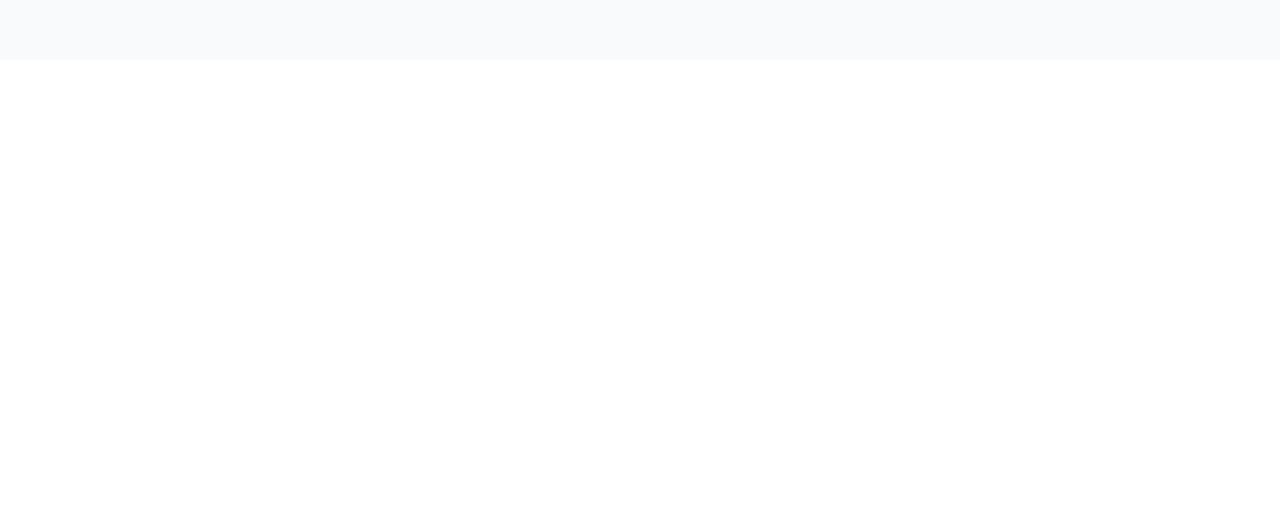
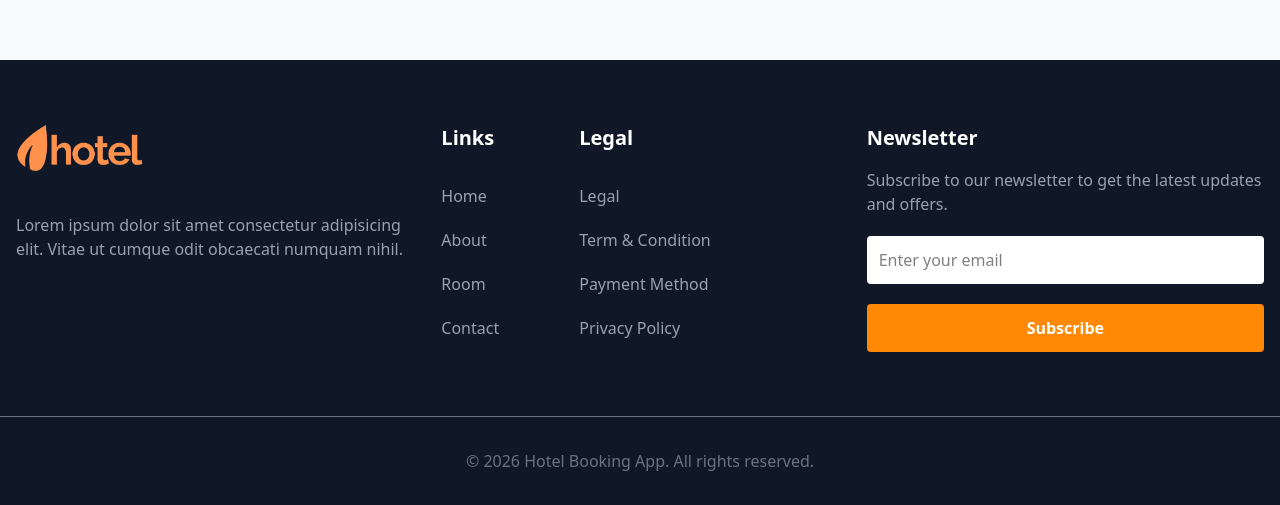
Before and after one commit to Rifal-code/hotel-booking, a Next.js app: page / in a window 1280 px wide. Shown: the part 740-1245 px from the top of the page. Before the commit the page ends 800 px from the top, so only its background shows below. Built offline with nearby package versions, Linux system fonts and the light colour scheme.

Commit message:
feat: add footer component

```diff
--- a/app/layout.tsx
+++ b/app/layout.tsx
@@ -2,6 +2,7 @@
 import { Raleway } from "next/font/google";
 import "./globals.css";
 import NavBar from "@/components/navbar/navbar";
+import Footer from "@/components/footer";
 
 const raleway = Raleway({
   variable: "--font-raleway",
@@ -23,6 +24,7 @@
       <body className={`${raleway.variable} antialiased`}>
         <NavBar />
         <main className="min-h-screen bg-gray-50">{children}</main>
+        <Footer />
       </body>
     </html>
   );
--- /dev/null
+++ b/components/footer.tsx
@@ -0,0 +1,94 @@
+import Link from "next/link";
+import Image from "next/image";
+
+const Footer = () => {
+  return (
+    <footer className="bg-gray-900">
+      <div className="max-w-screen mx-auto px-4 w-full py-10 md:py-16">
+        <div className="grid md:grid-cols-3 gap-7">
+          <div>
+            <Link href="/">
+              <Image
+                className="mb-10 block"
+                src="/logo.png"
+                alt="Hotel Booking App Logo"
+                width={128}
+                height={49}
+              />
+            </Link>
+            <p className="text-gray-400">
+              Lorem ipsum dolor sit amet consectetur adipisicing elit. Vitae ut
+              cumque odit obcaecati numquam nihil.
+            </p>
+          </div>
+          <div>
+            <div className="flex gap-20">
+              <div className="flex-1 md:flex-none">
+                <h4 className="mb-8 text-xl font-semibold text-white">Links</h4>
+                <ul className="list-item space-y-5 text-gray-400">
+                  <li>
+                    <Link href="/">Home</Link>
+                  </li>
+                  <li>
+                    <Link href="/about">About</Link>
+                  </li>
+                  <li>
+                    <Link href="/rooms">Room</Link>
+                  </li>
+                  <li>
+                    <Link href="/contact">Contact</Link>
+                  </li>
+                </ul>
+              </div>
+
+              <div className="flex-1 md:flex-none">
+                <h4 className="mb-8 text-xl font-semibold text-white">Legal</h4>
+                <ul className="list-item space-y-5 text-gray-400">
+                  <li>
+                    <Link href="#">Legal</Link>
+                  </li>
+                  <li>
+                    <Link href="#">Term & Condition</Link>
+                  </li>
+                  <li>
+                    <Link href="#">Payment Method</Link>
+                  </li>
+                  <li>
+                    <Link href="#">Privacy Policy</Link>
+                  </li>
+                </ul>
+              </div>
+            </div>
+          </div>
+          <div>
+            <h4 className="mb-4 text-xl font-semibold text-white">
+              Newsletter
+            </h4>
+            <p className="text-gray-400">
+              Subscribe to our newsletter to get the latest updates and offers.
+            </p>
+            <form action="" className="mt-5">
+              <div className="mb-5">
+                <input
+                  type="email"
+                  name="email"
+                  className="w-full p-3 rounded-sm bg-white"
+                  placeholder="Enter your email"
+                />
+              </div>
+              <button className="bg-orange-400 p-3 font-bold text-white w-full text-center rounded-sm hover:bg-orange-500">
+                Subscribe
+              </button>
+            </form>
+          </div>
+        </div>
+      </div>
+      <div className="max-w-screen mx-auto px-4 border-t border-gray-500 py-8 text-center text-base text-gray-500">
+        &copy; {new Date().getFullYear()} Hotel Booking App. All rights
+        reserved.
+      </div>
+    </footer>
+  );
+};
+
+export default Footer;
```
